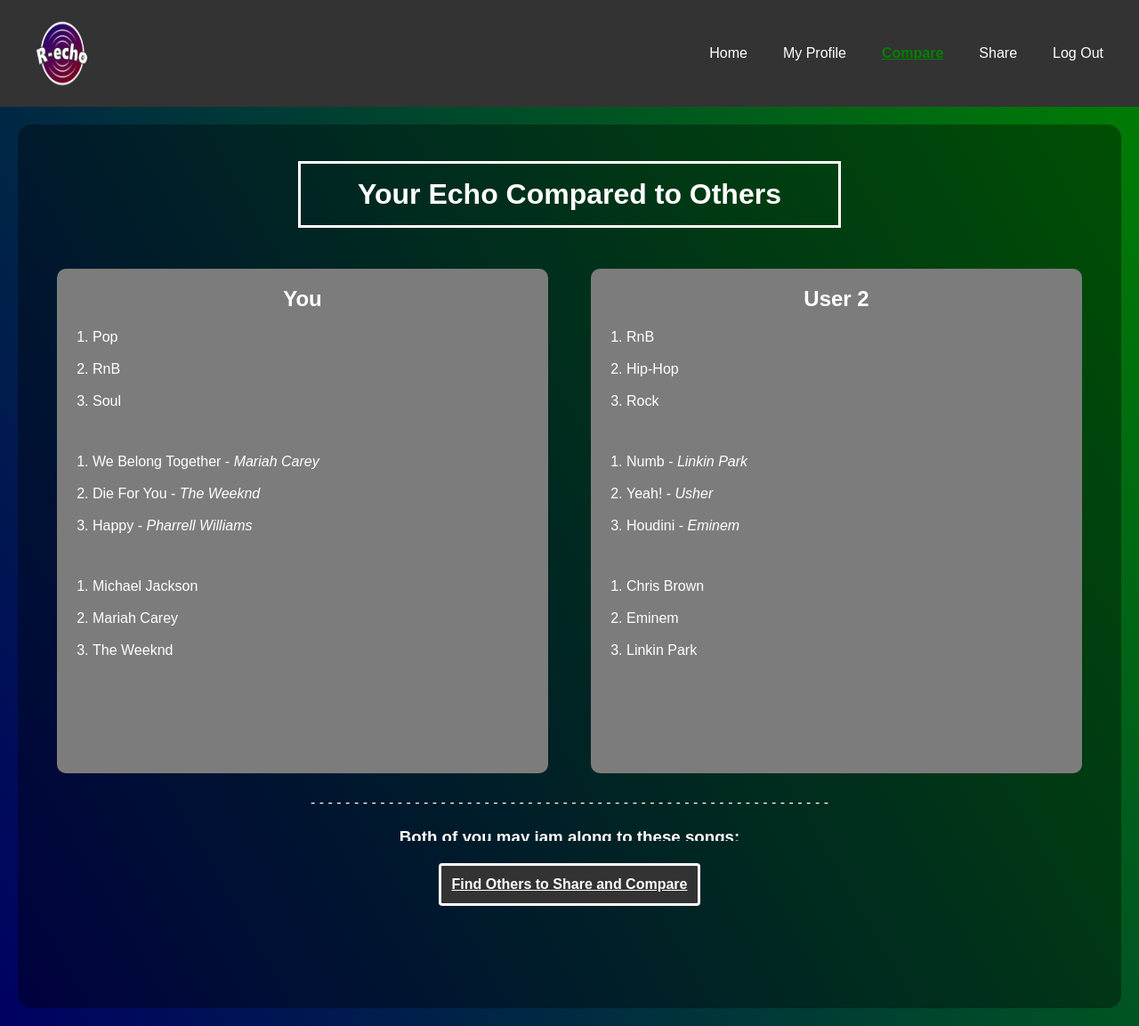
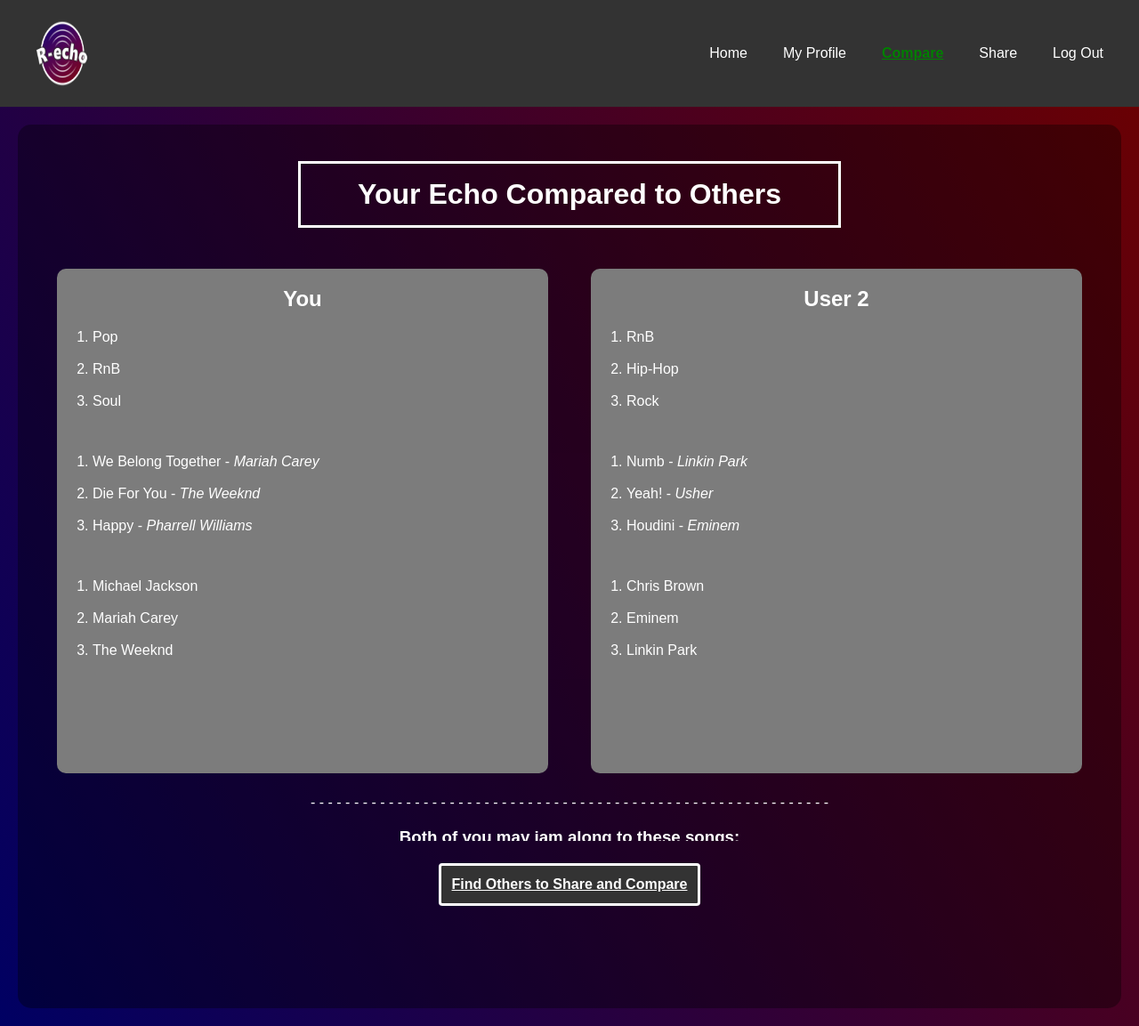
Before and after one commit to Milooooo20/CITS3403_Project-Group76, a Flask app: page /compare in a window 1280 px wide. Shown: the whole page at 89% size. Run offline with Flask 3, Linux system fonts and the light colour scheme; the visitor is signed in with stand-in values (Sample User, id 1).

Commit message:
We decided to go back to purple from green in nav_bar.css

```diff
--- a/local setup/app/static/css/nav_bar.css
+++ b/local setup/app/static/css/nav_bar.css
@@ -1,7 +1,7 @@
 body {
     margin: 0;
     font-family: Arial, sans-serif;
-    background-image: linear-gradient(60deg, rgb(0, 0, 99), rgb(0, 128, 0));
+    background-image: linear-gradient(60deg, rgb(0, 0, 99), rgb(109, 0, 0));
     background-attachment: fixed;
     text-align: center;
     color: white
```
